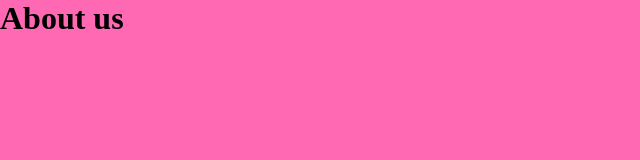
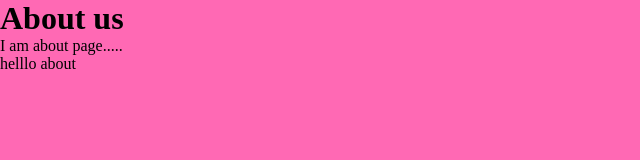
Before and after one commit to sushmita13180/git-learning, a plain HTML site: page about.html in a window 1280 px wide. Shown: the whole page, without its empty margins (0-640 px from the left). Drawn offline with Linux system fonts and the light colour scheme.

Commit message:
add para in about page

```diff
--- a/about.html
+++ b/about.html
@@ -8,5 +8,7 @@
 </head>
 <body>
   <h1>About us</h1>
+  <p>I am about page.....</p>
+  <p>helllo about</p>
 </body>
 </html>
```
